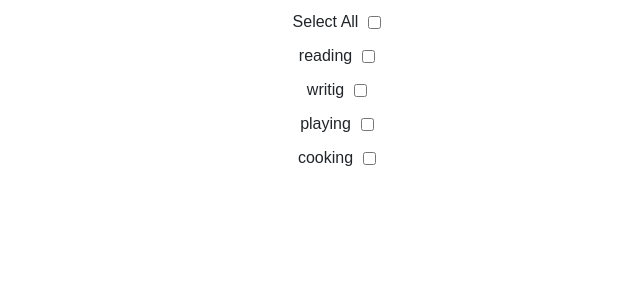
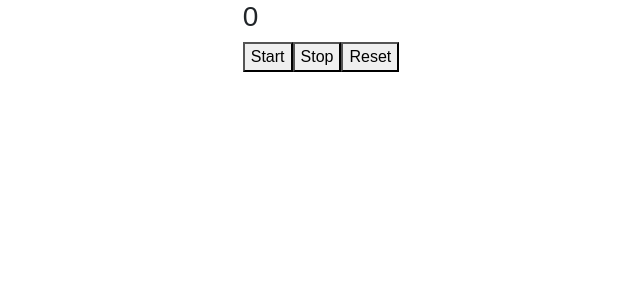
Before and after one commit to vamshik889/React-30days, a React (Vite) app: page / in a window 1280 px wide. Shown: the top 300 px of the page, without its empty margins (319-959 px from the left). Built offline with nearby package versions, Linux system fonts and the light colour scheme.

Commit message:
practice

```diff
--- a/src/App.jsx
+++ b/src/App.jsx
@@ -70,6 +70,7 @@ import Formik_1 from "./ReactFormik/Formik_1";
 import Practice_1 from "./Challenges/Practice_1";
 import MyForm from "./revise/MyForm";
 import June from "./Challenges/June";
+import Counter_111 from "./components/Counter_111";
 
 function App() {
   const [count, setCount] = useState(0);
@@ -170,7 +171,8 @@ function App() {
       {/* <Formik_1/> */}
       {/* <Practice_1 /> */}
       {/* <MyForm/> */}
-      <June/>
+      {/* <June/> */}
+      <Counter_111/>
     </>
   );
 }
--- /dev/null
+++ b/src/components/Counter_111.jsx
@@ -0,0 +1,48 @@
+import React, { useEffect, useRef, useState } from "react";
+
+const Counter_111 = () => {
+  const [isRunning, setIsRunning] = useState(false);
+  const [time, setTime] = useState(0);
+  let timerId = useRef(null);
+  console.log("component rendered");
+
+  const handleStart = () => {
+    setIsRunning(true);
+  };
+  const handleStop = () => {
+    clearInterval(timerId.current);
+
+    setIsRunning(false);
+  };
+  const handleReset = () => {
+    clearInterval(timerId.current);
+
+    setIsRunning(false);
+    setTime(0);
+  };
+  useEffect(() => {
+    if (!isRunning) {
+      clearInterval(timerId.current);
+      return;
+    }
+    timerId.current = setInterval(() => {
+      setTime((prev) => prev + 1);
+    }, 1000);
+    return () => {
+      clearInterval(timerId.current);
+
+      console.log("cleanup triggered");
+    };
+  }, [isRunning]);
+
+  return (
+    <div>
+      <h3>{time}</h3>
+      <button onClick={handleStart}>Start</button>
+      <button onClick={handleStop}>Stop</button>
+      <button onClick={handleReset}>Reset</button>
+    </div>
+  );
+};
+
+export default Counter_111;
--- a/src/components/Form333.jsx
+++ b/src/components/Form333.jsx
@@ -7,25 +7,25 @@ const Form333 = () => {
     password: "",
   };
 
-  const [data,setData] = useState([])
+  const [data, setData] = useState([]);
   const errorState = {
-    name:false,
-    email:false,
-    password:false
-  }
-  const [errors,setErrors] = useState(errorState)
+    name: false,
+    email: false,
+    password: false,
+  };
+  const [errors, setErrors] = useState(errorState);
   const [formData, setFormData] = useState(formInitialState);
   const handleSubmit = (e) => {
     e.preventDefault();
-    const {name,email,password} = formData;
-    if(!name.trim() || name.length<6 ){
-        setErrors((prev)=>({...prev,name:true}))
+    const { name, email, password } = formData;
+    if (!name.trim() || name.length < 6) {
+      setErrors((prev) => ({ ...prev, name: true }));
     }
-       if(!email.trim() || !email.includes("@") ){
-        setErrors((prev)=>({...prev,email:true}))
+    if (!email.trim() || !email.includes("@")) {
+      setErrors((prev) => ({ ...prev, email: true }));
     }
-       if(!password.trim() || password.length<6  ){
-        setErrors((prev)=>({...prev,password:true}))
+    if (!password.trim() || password.length < 6) {
+      setErrors((prev) => ({ ...prev, password: true }));
     }
   };
   const handleChange = (e) => {
@@ -35,27 +35,23 @@ const Form333 = () => {
       [id]: value,
     }));
   };
-const URL = "https://dummyjson.com/users"
-  const fetchdata = async(url)=>{
+  const URL = "https://dummyjson.com/users";
+  const fetchdata = async (url) => {
     try {
-     const response =  await fetch(url);
-      if(!response.ok) throw new Error;
-     const data =  await response.json();
-     setData(data)
+      const response = await fetch(url);
+      if (!response.ok) throw new Error();
+      const data = await response.json();
+      setData(data);
     } catch (error) {
-      console.log(error)
+      console.log(error);
     }
-  }
-  useEffect(()=>{
+  };
+  useEffect(() => {
     fetchdata(URL);
-
-
-  },[])
-    useEffect(()=>{
-
-    console.log(data)
-
-  },[data])
+  }, []);
+  useEffect(() => {
+    console.log(data);
+  }, [data]);
   useEffect(() => {
     console.log(formData);
   }, [formData]);
@@ -107,11 +103,11 @@ const URL = "https://dummyjson.com/users"
         <input type="submit" />
       </form>
       <ul>
-        {
-           data?.users?.length>0 ? data?.users.map((user)=><li key={user.id}>
-            {user.firstName}
-          </li>)
-         :<h2>Loading...</h2>}
+        {data?.users?.length > 0 ? (
+          data?.users.map((user) => <li key={user.id}>{user.firstName}</li>)
+        ) : (
+          <h2>Loading...</h2>
+        )}
       </ul>
     </div>
   );
```
